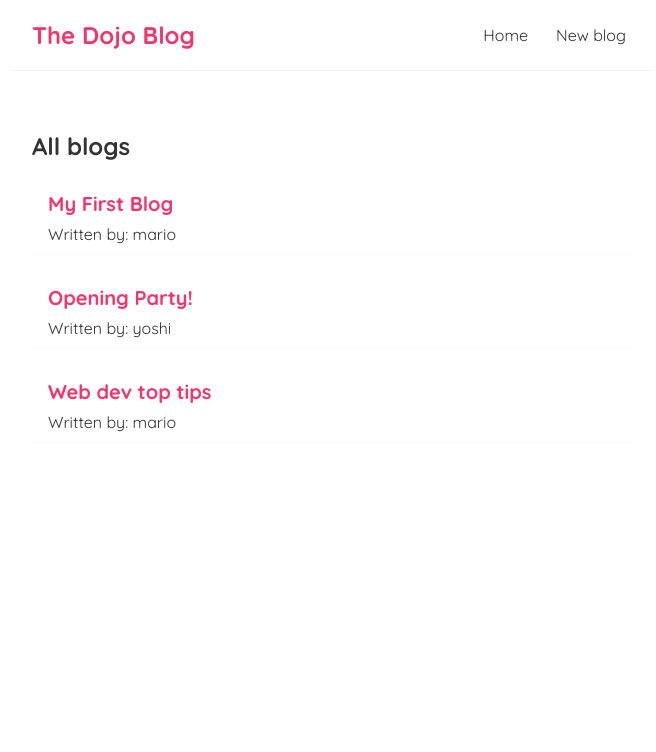
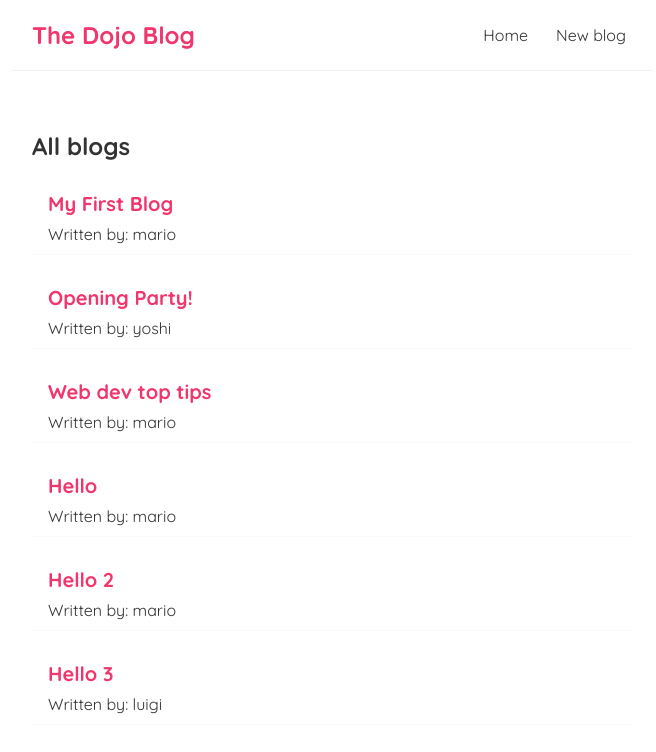
Before and after one commit to mahmoudbadawy5/dojo-blog, a React (Create React App) app: page / in a window 1280 px wide. Shown: the top 752 px of the page, without its empty margins (308-964 px from the left). Built offline with nearby package versions, Linux system fonts and the light colour scheme; data requests are answered from the project's data file.

Commit message:
Finishing adding blogs

```diff
--- a/data/db.json
+++ b/data/db.json
@@ -17,6 +17,24 @@
       "body": "lorem ipsum...",
       "author": "mario",
       "id": 3
+    },
+    {
+      "title": "Hello",
+      "body": "Hello my friends.",
+      "author": "mario",
+      "id": 4
+    },
+    {
+      "title": "Hello 2",
+      "body": "It's me mario",
+      "author": "mario",
+      "id": 5
+    },
+    {
+      "title": "Hello 3",
+      "body": "Hello 3",
+      "author": "luigi",
+      "id": 6
     }
   ]
 }
--- a/src/Create.js
+++ b/src/Create.js
@@ -1,14 +1,32 @@
 import { useState } from "react";
+import { useHistory } from "react-router-dom";
 
 const Create = () => {
     let [title, setTitle] = useState('');
     let [body, setBody] = useState('');
     let [author, setAuthor] = useState('mario');
+    let [isPending, setIsPending] = useState(false);
+    let history = useHistory();
+
+    const handleSubmit = (e) => {
+        e.preventDefault();
+        const blog = {title, body, author}
+        setIsPending(true);
+        fetch('http://localhost:8000/blogs/',{
+            method: 'POST',
+            headers: {"Content-Type": "application/json"},
+            body: JSON.stringify(blog)
+        }).then(() => {
+            console.log('New blog added!');
+            setIsPending(false);
+            history.push('/');
+        });
+    }
 
     return (
         <div className="create">
             <h2>Add a new blog</h2>
-            <form>
+            <form onSubmit={handleSubmit}>
                 <label>Blog title:</label>
                 <input
                     type="text"
@@ -29,6 +47,8 @@
                     <option value="luigi">luigi</option>
                     <option value="yoshi">yoshi</option>
                 </select>
+                {!isPending && <button>Add blog</button>}
+                {isPending && <button disabled>Adding blog</button>}
             </form>
         </div>
      );
```
Lines whose indentation alone changed are shown as unchanged.
